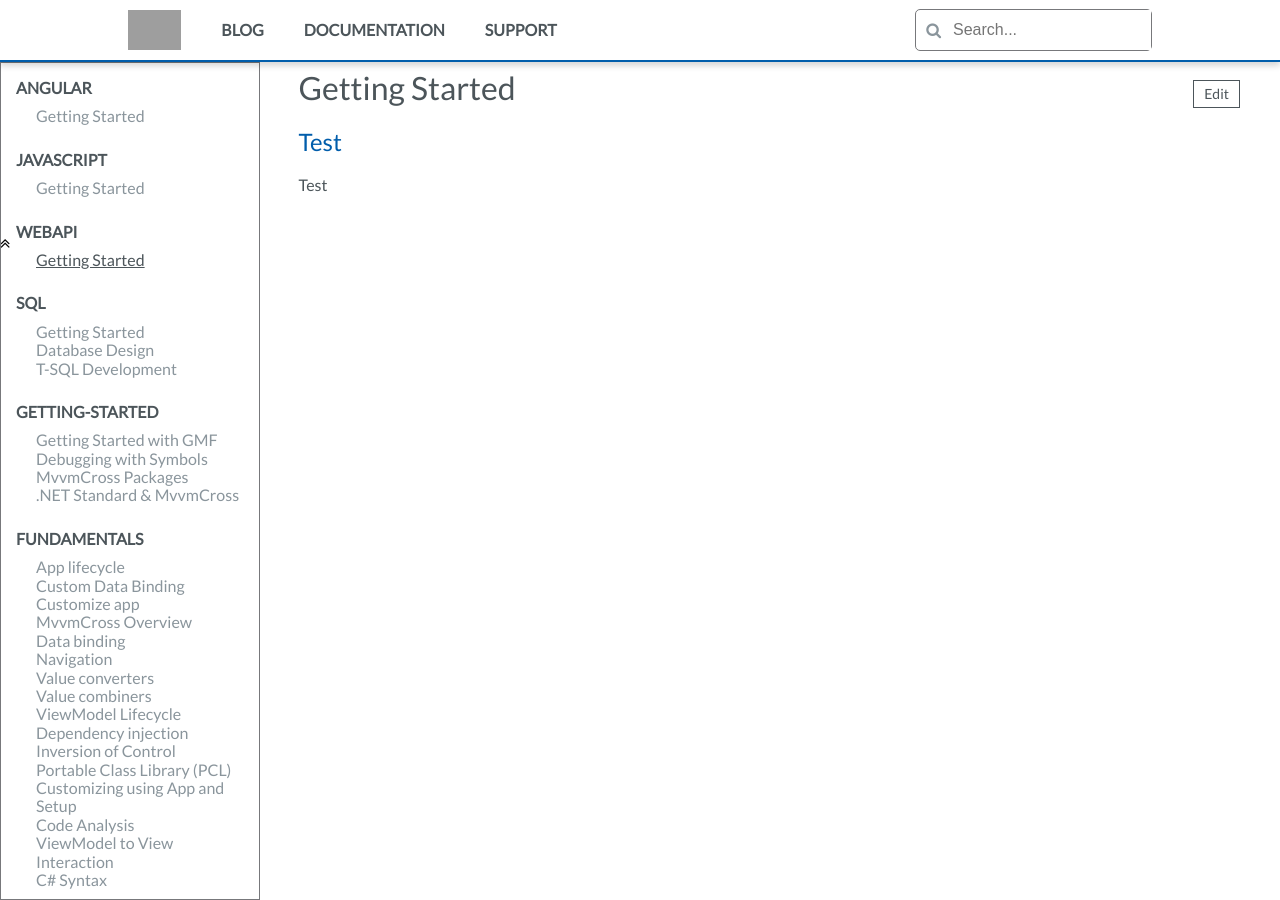
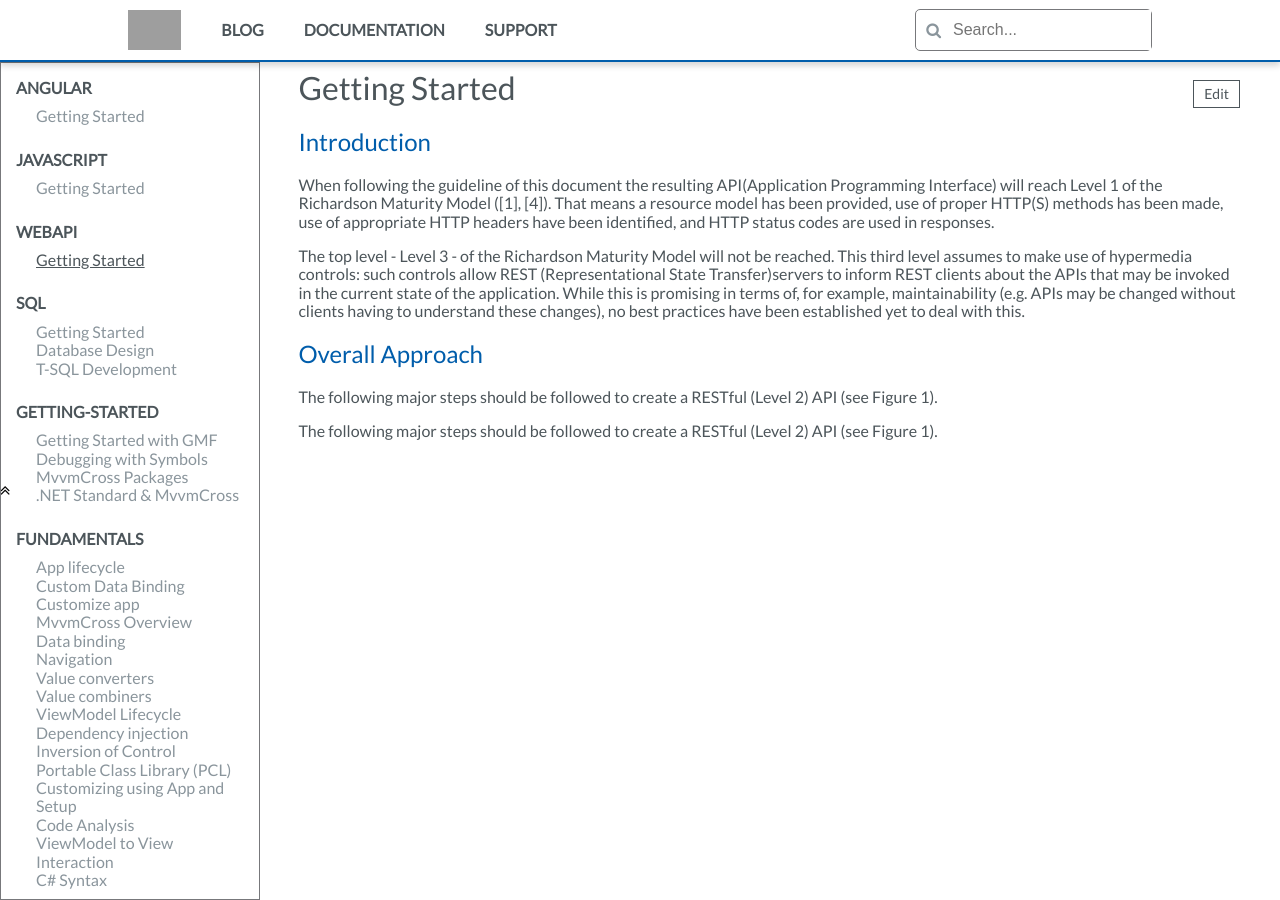
Before and after one commit to gmfjlr/DevForDev, a Jekyll site: the page built from docs/_documentation/webapi/getting-started.md, in a window 1280 px wide. Built offline with Jekyll 4.4.1, drawn with Linux system fonts in a browser that asks for light colours; nearby versions of some CDN libraries; comment, search, counter and statistics services are not loaded; grey boxes are pictures that could not be loaded.

Commit message:
Update getting-started.md

```diff
--- a/docs/_documentation/webapi/getting-started.md
+++ b/docs/_documentation/webapi/getting-started.md
@@ -5,6 +5,16 @@ title: Getting Started
 order: 1
 ---
 
-## Test
+## Introduction
 
-Test
+When following the guideline of this document the resulting API(Application Programming Interface) will reach Level 1 of the Richardson Maturity Model ([1], [4]). That means a resource model has been provided, use of proper HTTP(S) methods has been made, use of appropriate HTTP headers have been identified, and HTTP status codes are used in responses.
+
+The top level - Level 3 - of the Richardson Maturity Model will not be reached. This third level assumes to make use of hypermedia controls: such controls allow REST (Representational State Transfer)servers to inform REST clients about the APIs that may be invoked in the current state of the application. While this is promising in terms of, for example, maintainability (e.g. APIs may be changed without clients having to understand these changes), no best practices have been established yet to deal with this.
+
+## Overall Approach
+
+The following major steps should be followed to create a RESTful (Level 2) API (see Figure 1).
+
+The
+following major steps should be followed to create a RESTful (Level 2) API (see
+Figure 1).
```
